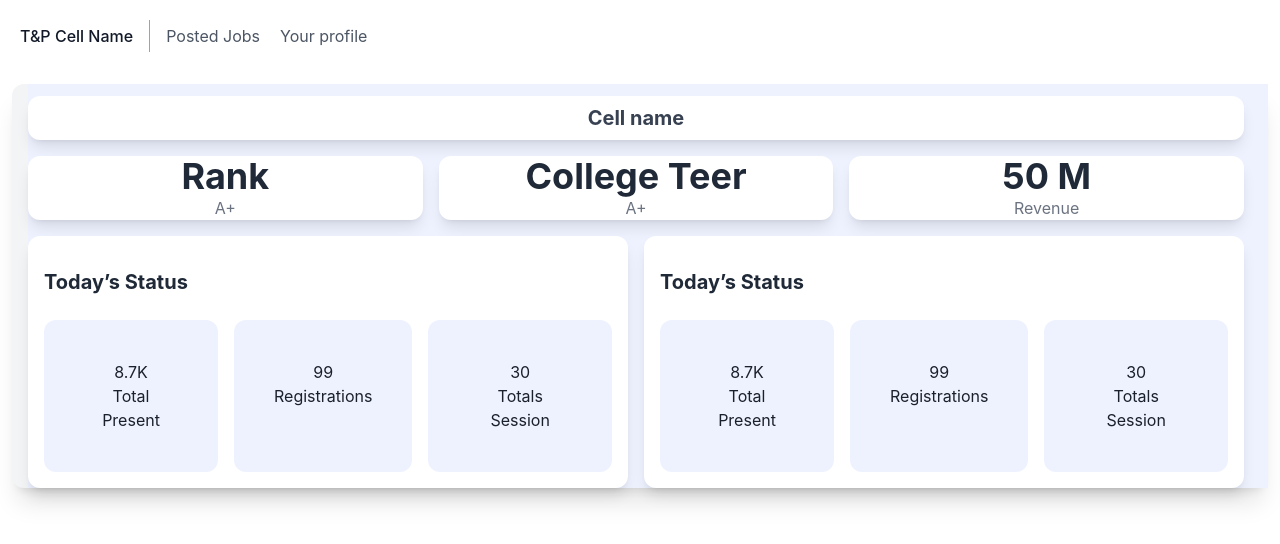
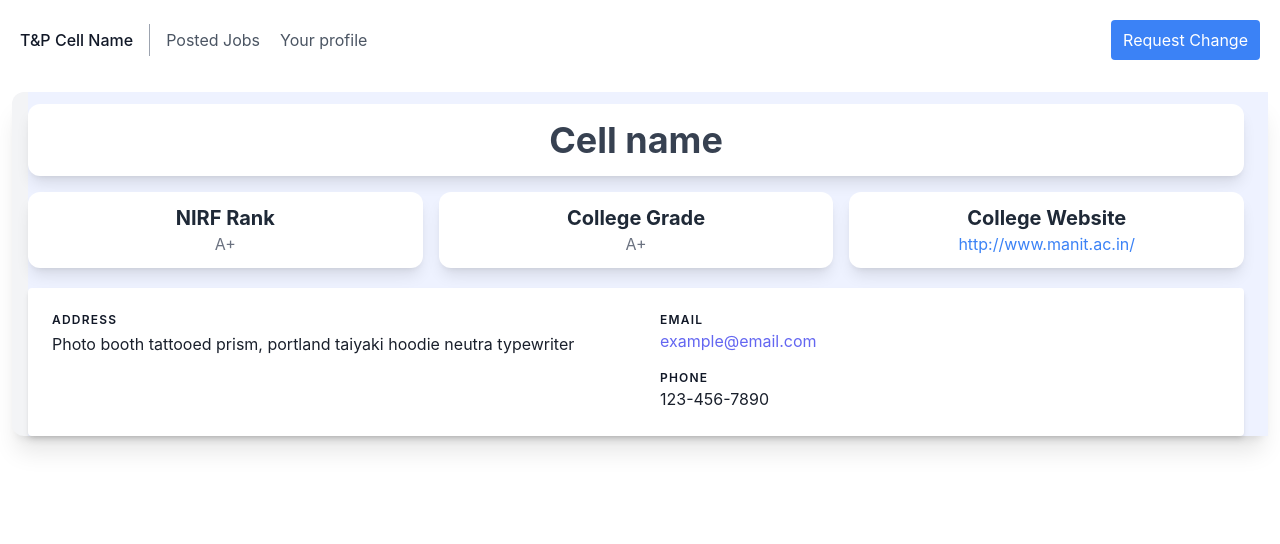
Before and after one commit to harshvarmora28/pioneer, a React (Create React App) app: page /tnpcell/profile in a window 1280 px wide. Shown: the top 544 px of the page. Built offline with nearby package versions, Linux system fonts and the light colour scheme.

Commit message:
company can post jobs make some minor changes

```diff
--- a/src/Components/Home/TnPCell/Profile.js
+++ b/src/Components/Home/TnPCell/Profile.js
@@ -3,7 +3,8 @@ import PlacementCellNavbar from "../../Navigation/PlacementCellNavbar";
 
 let cellname = "Cell name";
 let collegeRank = "A+";
-let collegeteer = "A+";
+let collegeGrade = "A+";
+let clgWebSite = "http://www.manit.ac.in/";
 
 function Profile() {
   return (
@@ -11,73 +12,57 @@ function Profile() {
       <PlacementCellNavbar></PlacementCellNavbar>
       <div>
         <div class="flex bg-gray-100 rounded-xl m-3 shadow-xl">
-
           <main class="flex-col bg-indigo-50 w-full ml-4 pr-6">
-
-          <div class="text-center p-2 bg-white mt-3 rounded-xl shadow-lg">
-            <h1 class="text-xl font-bold text-gray-700 ">{cellname}</h1>
+            <div class="text-center p-4 bg-white mt-3 rounded-xl shadow-lg">
+              <p class="text-4xl font-bold text-gray-700 ">{cellname}</p>
             </div>
 
             <div class="flex justify-between mt-4 space-x-4 s">
-
-            <div class="bg-white w-1/3 rounded-xl shadow-lg flex items-center justify-around">
+              <div class="bg-white p-3 w-1/3 rounded-xl shadow-lg flex items-center justify-around">
                 <div class="text-center">
-                <h1 class="text-4xl font-bold text-gray-800">Rank</h1>
+                  <p class="text-xl font-bold text-gray-800">NIRF Rank</p>
                   <span class="text-gray-500">{collegeRank}</span>
                 </div>
               </div>
 
-            <div class="bg-white w-1/3 rounded-xl shadow-lg flex items-center justify-around">
+              <div class="bg-white w-1/3 p-3 rounded-xl shadow-lg flex items-center justify-around">
                 <div class="text-center">
-                <h1 class="text-4xl font-bold text-gray-800">College Teer</h1>
-                <span class="text-gray-500">{collegeteer}</span>
+                  <p class="text-xl font-bold text-gray-800">College Grade</p>
+                  <span class="text-gray-500">{collegeGrade}</span>
+                </div>
               </div>
 
-            </div>
-            <div class="bg-white w-1/3 rounded-xl shadow-lg flex items-center justify-around">
+              <div class="bg-white w-1/3 p-3 rounded-xl shadow-lg flex items-center justify-around">
                 <div class="text-center">
-                <h1 class="text-4xl font-bold text-gray-800">50 M</h1>
-                <span class="text-gray-500">Revenue</span>
+                  <p class="text-xl font-bold text-gray-800">College Website</p>
+                  <a class="text-blue-500 cursor-pointer">{clgWebSite}</a>
                 </div>
               </div>
             </div>
-          <div class="flex space-x-4">
-            <div class="justify-between rounded-xl mt-4 p-4 bg-white shadow-lg">
-              <h1 class="text-xl font-bold text-gray-800 mt-4">
-                Today’s Status
-              </h1>
-              <div class="flex justify-between space-x-4 text-center mt-6">
-                <div class="bg-indigo-50 rounded-xl p-10">
-                  <h3>8.7K</h3>
-                  <spnan>Total Present</spnan>
+
+
+            <div class="flex justify-between space-x-4">
+              <div class="bg-white mt-5 w-full flex flex-wrap py-6 rounded shadow-md">
+                <div class="lg:w-1/2 px-6">
+                  <h2 class="title-font font-semibold text-gray-900 tracking-widest text-xs">
+                    ADDRESS
+                  </h2>
+                  <p class="mt-1">
+                    Photo booth tattooed prism, portland taiyaki hoodie neutra
+                    typewriter
+                  </p>
                 </div>
-                <div class="bg-indigo-50 rounded-xl p-10">
-                  <h3>99</h3>
-                  <spnan>Registrations</spnan>
-                </div>
-                <div class="bg-indigo-50 rounded-xl p-10">
-                  <h3>30</h3>
-                  <spnan>Totals Session</spnan>
-                </div>
-              </div>
-            </div>
-            <div class="justify-between rounded-xl mt-4 p-4 bg-white shadow-lg">
-              <h1 class="text-xl font-bold text-gray-800 mt-4">
-                Today’s Status
-              </h1>
-              <div class="flex justify-between space-x-4 text-center mt-6">
-                <div class="bg-indigo-50 rounded-xl p-10">
-                  <h3>8.7K</h3>
-                  <spnan>Total Present</spnan>
-                </div>
-                <div class="bg-indigo-50 rounded-xl p-10">
-                  <h3>99</h3>
-                  <spnan>Registrations</spnan>
-                </div>
-                <div class="bg-indigo-50 rounded-xl p-10">
-                  <h3>30</h3>
-                  <spnan>Totals Session</spnan>
-                </div>
+                <div class="lg:w-1/2 px-6 mt-4 lg:mt-0">
+                  <h2 class="title-font font-semibold text-gray-900 tracking-widest text-xs">
+                    EMAIL
+                  </h2>
+                  <a class="text-indigo-500 leading-relaxed">
+                    example@email.com
+                  </a>
+                  <h2 class="title-font font-semibold text-gray-900 tracking-widest text-xs mt-4">
+                    PHONE
+                  </h2>
+                  <p class="leading-relaxed">123-456-7890</p>
                 </div>
               </div>
             </div>
--- a/src/Components/Navigation/PlacementCellNavbar.js
+++ b/src/Components/Navigation/PlacementCellNavbar.js
@@ -1,5 +1,5 @@
-import React from 'react'
-import { Link } from 'react-router-dom';
+import React from "react";
+import { Link } from "react-router-dom";
 
 export default function PlacementCellNavbar() {
   return (
@@ -13,11 +13,18 @@ export default function PlacementCellNavbar() {
             </Link>
           </a>
           <nav class="md:mr-auto md:ml-4 md:py-1 md:pl-4 md:border-l md:border-gray-400	flex flex-wrap items-center text-base justify-center">
-          <Link to="/tnpcell/feed" class="mr-5 hover:text-gray-900">Posted Jobs</Link>
-          <Link to="/tnpcell/profile" class="mr-5 hover:text-gray-900">Your profile</Link>
+            <Link to="/tnpcell/feed" class="mr-5 hover:text-gray-900">
+              Posted Jobs
+            </Link>
+            <Link to="/tnpcell/profile" class="mr-5 hover:text-gray-900">
+              Your profile
+            </Link>
           </nav>
+          <button class="text-white bg-blue-500 border-0 py-2 px-3 focus:outline-none hover:bg-blue-600 rounded text-md">
+            Request Change
+          </button>
         </div>
       </header>
     </div>
-  )
+  );
 }
--- a/src/Components/authentication/login/LoginCompany.js
+++ b/src/Components/authentication/login/LoginCompany.js
@@ -44,19 +44,14 @@ const [data, setData] = useState({
     }
     try {
       const result = await signInWithEmailAndPassword(auth, email, password);
-
       console.log(result);
-
       setData({
         email: "",
         password: "",
         error: null,
         loading: false,
       });
-
       navigate("/company/home");
-
-
     } catch (err) {
       setData({ ...data, error: err.message, loading: false });
     }
--- a/src/firebase.js
+++ b/src/firebase.js
@@ -3,6 +3,7 @@ import { initializeApp } from "firebase/app";
 import { getAnalytics } from "firebase/analytics";
 import { getAuth } from "firebase/auth";
 import { getFirestore } from "firebase/firestore";
+
 
 //database adding
 import { getDatabase } from "firebase/database";
@@ -22,6 +23,7 @@ const firebaseConfig = {
   measurementId: "G-7H8GPTPYNG"
 };
 
+
 // Initialize Firebase
 const app = initializeApp(firebaseConfig);
 const analytics = getAnalytics(app);
```
Also changed, not shown: src/Components/Home/CompanyPostForm.js (+107 -29 lines). Lines whose indentation alone changed are shown as unchanged.
